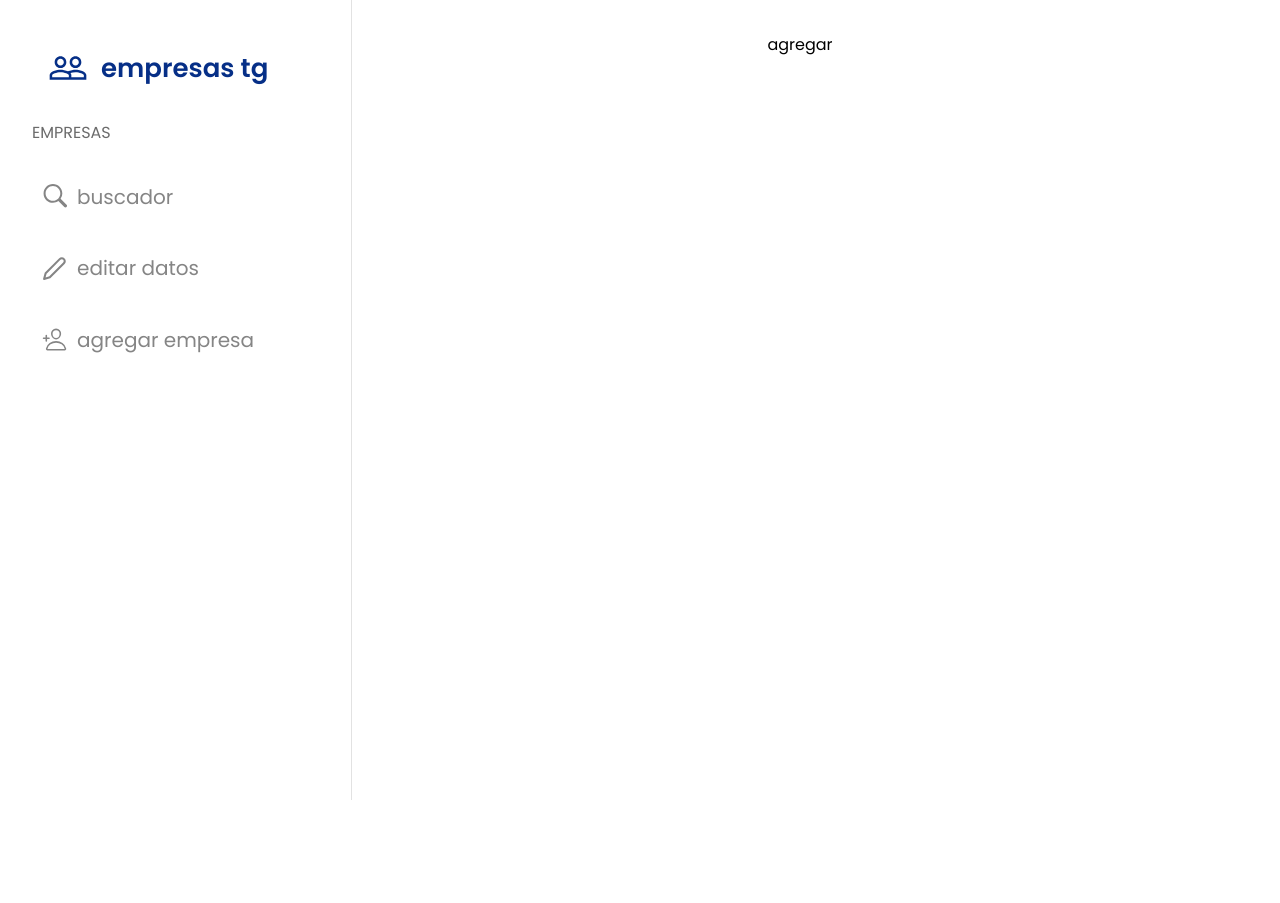
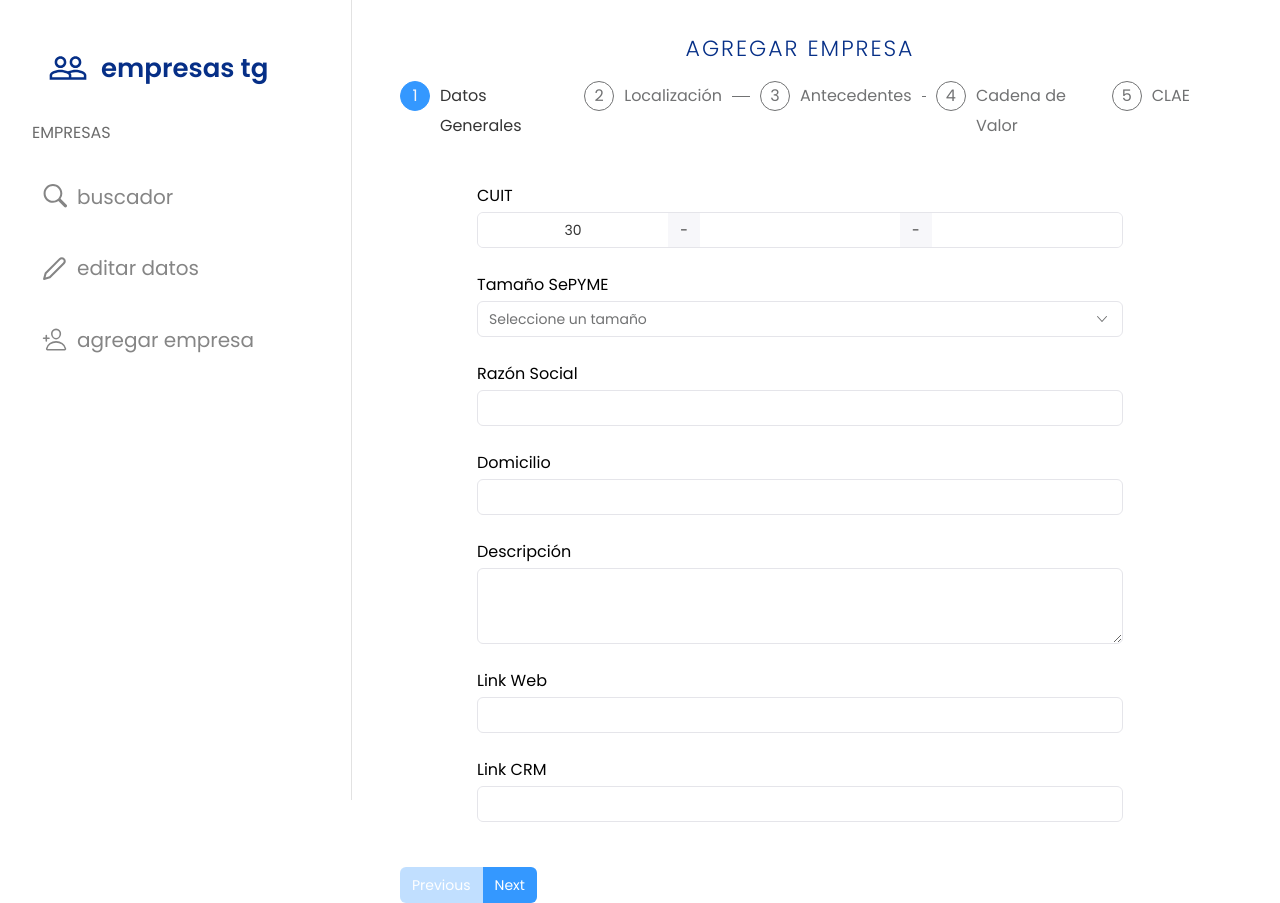
Before and after one commit to jmestica/front-empresasTG, a React (Vite) app: page /add in a window 1280 px wide. Before the commit the page ends 800 px from the top, so only its background shows below. Built offline with nearby package versions, Linux system fonts and the light colour scheme.

Commit message:
formulario de pasos y correcciones

```diff
--- a/package.json
+++ b/package.json
@@ -10,6 +10,7 @@
     "preview": "vite preview"
   },
   "dependencies": {
+    "clipboard": "^2.0.11",
     "react": "^18.2.0",
     "react-dom": "^18.2.0",
     "react-icons": "^4.9.0",
--- a/src/Pages/Agregar/Agregar.jsx
+++ b/src/Pages/Agregar/Agregar.jsx
@@ -1,8 +1,197 @@
+import { useState } from "react";
+import {
+  Steps,
+  Panel,
+  ButtonGroup,
+  Button,
+  Form,
+  Input,
+  SelectPicker,
+  InputGroup,
+} from "rsuite";
+import "./agregar.css";
+import React from "react";
 
-function agregar() {
-  return (
-    <div>agregar</div>
-  )
+// eslint-disable-next-line react/display-name
+const Textarea = React.forwardRef((props, ref) => (
+  <Input {...props} as="textarea" ref={ref} />
+));
+
+//==================================== SELECT PICKER DATA ============================
+const tamaños_select = ['Micro', 'Pequeña', 'Mediana - Tramo 1', 'Mediana - Tramo 2', 'No conocido'].map(
+  item => ({ label: item, value: item })
+);
+
+const provincias_select = ['Neuquén', 'Río Negro', 'Chubut', 'Santa Cruz'].map(
+  item => ({ label: item, value: item })
+);
+
+function Agregar() {
+
+  //====================== STATES =============================
+
+  const [step, setStep] = useState(0);
+
+  const [formData, setFormData] = useState({
+    cuit1: '30',
+    cuit2: '',
+    cuit3: '',
+    tamaño_sepyme: '',
+    razon_social:'',
+    domicilio: '',
+    descripcion: '',
+    link_web: '',
+    link_crm: '',
+    provincia: '',
+    ciudad: '',
+    parque_industrial: '',
+  });
+
+
+  const [ciudades, setCiudades] = useState([]);
+  const [parques, setParques] = useState([]);
+  const [ciudadesDisabled, setCiudadesDisabled] = useState(true);
+  const [parquesDisabled, setParquesDisabled] = useState(true);
+
+
+
+  //====================== STEPS HANDLER =============================
+
+  const onChange = (nextStep) => {
+    setStep(nextStep < 0 ? 0 : nextStep > 4 ? 4 : nextStep);
+
+    console.log(formData)
+
+
+  };
+
+  const onNext = () => onChange(step + 1);
+  const onPrevious = () => onChange(step - 1);
+
+
+//====================== LOCALIZACIÓN HANDLER =============================
+
+const handleProvinciaSelect = (value) => {
+    //fetch api con value seleccionado para obtener las ciudades de esa provincia
+      setCiudadesDisabled(false)
+      console.log(value)
 }
 
-export default agregar
+
+const handleCiudadSelect = (value) => {
+    //fetch api con value seleccionado para obtener las parques de esa ciudad
+      setParquesDisabled(false)
+      console.log(value)
+}
+
+
+
+
+  return (
+    <div>
+      <div className="section-title">AGREGAR EMPRESA</div>
+
+      <div className="step-container">
+        <Steps current={step}>
+          <Steps.Item title="Datos Generales" />
+          <Steps.Item title="Localización" />
+          <Steps.Item title="Antecedentes" />
+          <Steps.Item title="Cadena de Valor" />
+          <Steps.Item title="CLAE" />
+        </Steps>
+        <br />
+        <Panel>
+          {/* ============================ DATOS GENERALES ============================ */}
+          {step === 0 ? (
+            <Form fluid style={{ width: "85%", margin: "0 auto" }} autoSave="true">
+              {/* CUIT */}
+              <Form.Group controlId="cuit">
+                <Form.ControlLabel>CUIT</Form.ControlLabel>
+                <InputGroup>
+                  <Input value={30} style={{ textAlign: "center" }} />
+                  <InputGroup.Addon>-</InputGroup.Addon>
+                  <Input style={{ textAlign: "center", width: "200px" }} defaultValue={formData.cuit2} onChange={(e, e2)=>{setFormData({...formData, cuit2: e2.target.value})}}/>
+                  <InputGroup.Addon>-</InputGroup.Addon>
+                  <Input maxLength={1} defaultValue={formData.cuit3} onChange={(e, e2)=>{setFormData({...formData, cuit3: e2.target.value})}} value={formData.cuit3}/>
+                </InputGroup>
+              </Form.Group>
+              {/* Tamaño SePyme */}
+              <Form.Group controlId="tamaño_sepyme">
+                <Form.ControlLabel>Tamaño SePYME</Form.ControlLabel>
+                <SelectPicker id="tamaño_sepyme" data={tamaños_select} block placeholder="Seleccione un tamaño" searchable={false} defaultValue={formData.tamaño_sepyme} onSelect={(value)=>{setFormData({...formData, tamaño_sepyme: value})}} onClean={()=> setFormData({...formData, tamaño_sepyme: ''})}/>
+              </Form.Group>
+              {/* Razón Social */}
+              <Form.Group controlId="razon_social">
+                <Form.ControlLabel>Razón Social</Form.ControlLabel>
+                <Form.Control name="razon_social"  defaultValue={formData.razon_social} onChange={(e, e2)=>{setFormData({...formData, razon_social: e2.target.value})}}/>
+              </Form.Group>
+              {/* Domicilio */}
+              <Form.Group controlId="domicilio">
+                <Form.ControlLabel>Domicilio</Form.ControlLabel>
+                <Form.Control name="domicilio" defaultValue={formData.domicilio} onChange={(e, e2)=>{setFormData({...formData, domicilio: e2.target.value})}}/>
+              </Form.Group>
+              {/* Descripción */}
+              <Form.Group controlId="descripcion">
+                <Form.ControlLabel>Descripción</Form.ControlLabel>
+                <Form.Control rows={3} name="descripcion" accepter={Textarea} />
+              </Form.Group>
+              {/* Link web */}
+              <Form.Group controlId="link_web">
+                <Form.ControlLabel>Link Web</Form.ControlLabel>
+                <Form.Control name="link_web" />
+              </Form.Group>
+              {/* Link CRM */}
+              <Form.Group controlId="link_CRM">
+                <Form.ControlLabel>Link CRM</Form.ControlLabel>
+                <Form.Control name="link_CRM" />
+              </Form.Group>
+            </Form>
+          ) : null}
+
+          {/* ============================= LOCALIZACIÓN =============================== */}
+
+          {step === 1 ? (
+            <Form fluid style={{ width: "85%", margin: "0 auto" }}>
+
+               {/* PROVINCIA */}
+               <Form.Group controlId="provincia">
+                <Form.ControlLabel>Provincia</Form.ControlLabel>
+                <SelectPicker id="provincia" data={provincias_select} block placeholder="Seleccione una provincia" searchable={false}  onClean={() => {setCiudadesDisabled(true); setParquesDisabled(true)}} onSelect={handleProvinciaSelect}/>
+              </Form.Group>
+
+              {/* CIUDAD */}
+              <Form.Group controlId="ciudad">
+                <Form.ControlLabel>Ciudad</Form.ControlLabel>
+                <SelectPicker id="ciudad" data={provincias_select} block placeholder="Seleccione una ciudad" searchable={true} onClean={() => setParquesDisabled(true)} disabled={ciudadesDisabled} onSelect={handleCiudadSelect}/>
+              </Form.Group>
+
+              {/* PARQUES INDUSTRIALES */}
+              <Form.Group controlId="parque_industrial">
+                <Form.ControlLabel>Parque Industrial</Form.ControlLabel>
+                <SelectPicker id="parque_industrial" data={parques} block placeholder="Seleccione un parque" searchable={false}  disabled={parquesDisabled}/>
+              </Form.Group>
+
+            </Form>
+          ) : null}
+
+
+        </Panel>
+        <br />
+        <ButtonGroup>
+          <Button
+            onClick={onPrevious}
+            disabled={step === 0}
+            appearance="primary"
+          >
+            Previous
+          </Button>
+          <Button onClick={onNext} disabled={step === 4} appearance="primary">
+            Next
+          </Button>
+        </ButtonGroup>
+      </div>
+    </div>
+  );
+}
+
+export default Agregar;
--- a/src/Pages/Agregar/agregar.css
+++ b/src/Pages/Agregar/agregar.css
@@ -0,0 +1,3 @@
+.step-container{
+    margin: 1rem 3rem 0 3rem;
+}
--- a/src/Pages/Buscador/Buscador.jsx
+++ b/src/Pages/Buscador/Buscador.jsx
@@ -1,7 +1,7 @@
 import "./Buscador.css";
 import { SelectPicker, Input, InputGroup, Table, Drawer, Button } from "rsuite";
 const { Column, HeaderCell, Cell } = Table;
-import { useState } from "react";
+import { useState, useRef } from "react";
 import SearchIcon from "@rsuite/icons/Search";
 import { useNavigate } from "react-router-dom";
 
@@ -287,7 +287,7 @@ function Buscador() {
           <Drawer.Actions>
             <Button onClick={() => setOpenWithHeader(false)}>Cancelar</Button>
             <Button
-              onClick={() => setOpenWithHeader(false)}
+              onClick={()=>{console.log('first')}}
               appearance="primary"
             >
               Copiar lista de mails
--- a/src/Pages/Empresa/Empresa.jsx
+++ b/src/Pages/Empresa/Empresa.jsx
@@ -6,7 +6,7 @@ const { Column, HeaderCell, Cell } = Table
 import { SiMicrosoftoutlook, SiWhatsapp } from "react-icons/si"
 import { FaPeopleArrows } from "react-icons/fa"
 import { ImOnedrive } from "react-icons/im"
-import { useState } from "react"
+import { useState, useRef } from "react"
 
 // ========================================== SELECT PICKER DATOS ========================================
 
@@ -48,7 +48,7 @@ function Empresa() {
   const { id } = useParams();
   const [active, setActive] = useState("informacion-general");
 
-  // =========================== TAGS, HERRAMIENTAS Y ANTECEDENTES ==============================
+  // =========================== TAGS, HERRAMIENTAS, CONTACTOS Y ANTECEDENTES ==============================
   const [herramientas, setHerramientas] = useState(['5S', 'PDCA'])
 
   const [programas, setProgramas] = useState(['PRODEPRO', 'Productividad 4.0', 'Kaizen Tango'])
@@ -59,6 +59,8 @@ function Empresa() {
     { programa: "Kaizen Tango", año: "2022", estado: "Finalizado" },
     { programa: "PRODEPRO AT", año: "2023", estado: "Presentó" },
   ])
+
+  const [contactos, setContactos] = useState([{nombre:'Administración', whatsapp: "+54 299 6337902", mail: "administracion@matrasrl.com.ar"}, {nombre:'Administración', whatsapp: "+54 299 6337902", mail: "administracion@matrasrl.com.ar"}, {nombre:'Administración', whatsapp: "+54 299 6337902", mail: "administracion@matrasrl.com.ar"}])
 
   // ===================================== MODAL DETALLE ANTECEDENTE =================================================
 
@@ -205,6 +207,10 @@ function Empresa() {
             <p className="header-2">INFORMACIÓN DE CONTACTO</p>
 
             <Stack wrap spacing={6}>
+
+
+
+
               <div className="contact-card">
                 <Tag color="blue" className="tag">
                   Contacto 1
@@ -246,6 +252,9 @@ function Empresa() {
                   </Button>
                 </div>
               </div>
+
+
+
               <div className="contact-card">
                 <Tag color="blue" className="tag">
                   Contacto 2
```
Also changed, not shown: 1 other file (tests, documents, lock files or other folders).
